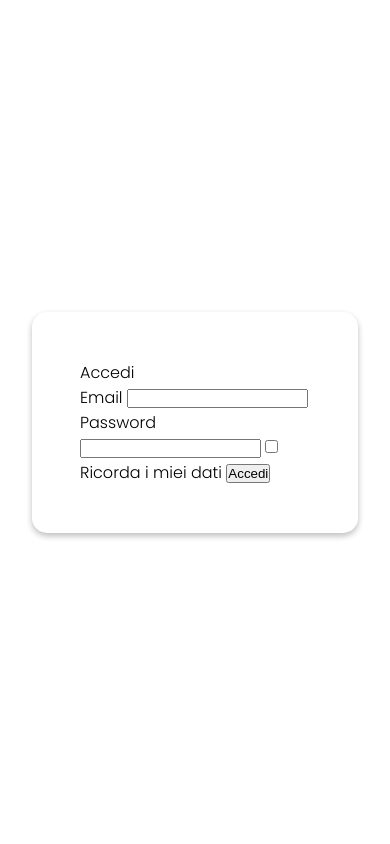
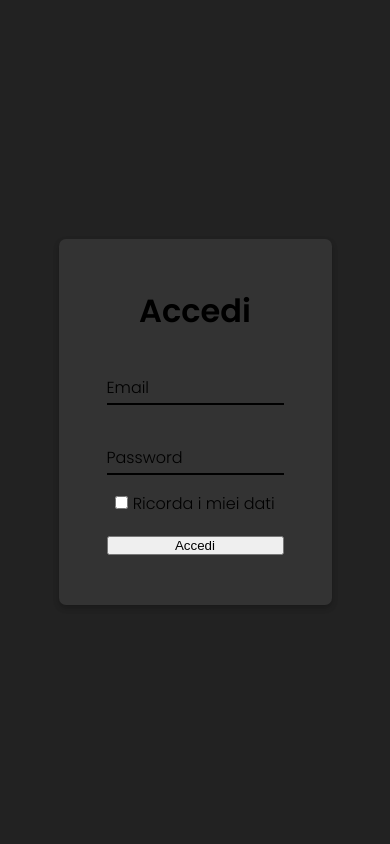
Before and after one commit to dkokollari/Erboristeria-Alchimia, a PHP site: page /login.html in a window 390 px wide. Run offline with PHP 8.4, Linux system fonts and the light colour scheme.

Commit message:
Styling iniziale degli input username e password
username e password ora hanno un label mobile.

```diff
--- a/js/design.js
+++ b/js/design.js
@@ -25,13 +25,24 @@ var j;
 
 
                     /*---------------    MENU    (mobile)   ---------------*/
-
+// console.log("design.js successfully loaded");
+// console.log(formField);
 
     /*         function that shows/hides the menu (toggle)  and the brightness layer     */
 function showMenu() {
   menu.classList.toggle("showmenu");
   rightofmenu.classList.toggle("hidemenu");
 }
+
+
+    /*        function that moves the label in the login page     */
+$("#username, #password").on("blur", function() {
+  console.log($(this.previousElementSibling));
+  $(this.previousElementSibling).removeClass("filled");
+  if($(this).val() != "") {
+    $(this.previousElementSibling).addClass("filled");
+  }
+});
 
 
       /*---------------    PARALLAX + SCROLL + TOPBAR EFFECT (mobile)   ---------------*/
@@ -97,50 +108,3 @@ function expandCard() {
   this.classList.toggle("collapsed");
   this.lastElementChild.classList.toggle("rotated");
 }
-
-
-
-
-
-
-
-
-         /*--------------- OLD CODE WITH OLD CSS PERSPECTIVE PARALLAX ---------------*/
-
-
-
-// const titolo = document.getElementById("titolo");                // titolo in corsivo
-// const titlebar = document.getElementById("topbar_title");        // titolo nella barra in alto
-// const topvar = document.getElementById("topbar");                // barra in alto da fissare
-//
-// const scro = document.getElementById("content");
-
-
-//         INAFFIDABILE, OGNI TANTO LAGGA
-// $(document).ready(function() {
-//      $('#wrapper').scroll(function(event) {
-//          var scroll = scro.scrollTop;
-//          let opacity = 1 - (scroll / 200);
-//          if (opacity > -0.1) {
-//              $('#titolo').css('opacity', opacity);
-//          }
-//          if (-opacity < 1) {
-//              $('#topbar_title').css('opacity', 1-opacity);
-//          }
-//
-//      });
-//  });
-
-// scro.addEventListener('scroll', topbar);
-// function topbar() {
-//    scro.scrollTop > 210 ? topvar.classList.remove("hide") : topvar.classList.add("hide");
-//    scro.scrollTop > 20  ? titolo.classList.add("nopacity") : titolo.classList.remove("nopacity");
-//    scro.scrollTop > 20  ? titlebar.classList.add("opacity") : titlebar.classList.remove("opacity");
-// }
-
-
-// function expand(){
-//   this.firstElementChild.lastElementChild.classList.toggle("expandedcard");
-//   this.firstElementChild.firstElementChild.classList.toggle("expandedimg");
-//   this.lastElementChild.classList.toggle("rotate");
-// }
--- a/login.html
+++ b/login.html
@@ -8,27 +8,35 @@
     <link href="https://fonts.googleapis.com/css?family=Poppins:300,600&display=swap" rel="stylesheet">
     <!-- <link href="https://fonts.googleapis.com/css?family=Material+Icons|Material+Icons+Outlined|Material+Icons+Two+Tone|Material+Icons+Round|Material+Icons+Sharp" rel="stylesheet"> -->
     <meta name="viewport" content="width=device-width, initial-scale=1" />
-    <!-- <script src="https://ajax.googleapis.com/ajax/libs/jquery/3.4.1/jquery.min.js"></script> -->
+    <script src="https://ajax.googleapis.com/ajax/libs/jquery/3.4.1/jquery.min.js"></script>
 
   </head>
 
   <body>
-    <div id="login_box_container">
-      <div id="login_box" class="card">
+    <div id="log_in_box_container">
+      <div id="log_in_box">
         <form action="" method="post"> <!-- TODO: inserire action="log_in_page.php" -->
-          <fieldset  id="login_form">
+          <fieldset  id="log_in_form">
             <legend>Accedi</legend>
+            <div class="form_field">
               <label for="username">Email</label> <!-- TODO impostare lingua inglese -->
               <input id="username" name="username" type="email"/>
+            </div>
+            <div class="form_field">
               <label for="password">Password</label> <!-- TODO impostare lingua inglese -->
               <input id="password" name="password" type="password"/>
+            </div>
+            <div class="form_remember_me">
               <input id="remember_me" type="checkbox"/>
               <label for="remember_me">Ricorda i miei dati</label>
-            <input id="submit" type="submit" value="Accedi" />
+            </div>
+
+            <input id="log_in" type="submit" value="Accedi" />
           </fieldset>
         </form>
       </div>
     </div>
   </body>
+  <script src="js/design.js"></script>
 
 </html>
--- a/stylesheet.css
+++ b/stylesheet.css
@@ -33,8 +33,7 @@ a {
 }
 body {
   font: 300 1em 'Poppins', sans-serif;
-  background-color:#ffffff;
-
+    background-color: #222;
 }
                                   /* overwrite default button rules */
 button {
@@ -573,20 +572,74 @@ transition: transform 1s ease;
 }
 
                               /*       LOGIN       */
-#login_box_container {
+#log_in_box_container {
   display: flex;
   min-height: 100vh;
   justify-content: center;
+
 }
-#login_box {
+#log_in_box {
   padding: 3em;
-  margin: auto 32px auto 32px;
-  max-width: 500px;
+  margin: auto;
+  display: flex;
+  justify-content: center;
+  text-align: center;
+  border-radius: 7px;
+  box-shadow: 0 3px 6px rgba(0,0,0,0.10), 0 3px 6px rgba(0,0,0,0.17);
+  background-color: #333; /* TODO remove dark mode testing */
 }
-#login_box.card {
-  background-color: white;
+@media screen and (min-width:600px) {
+  #log_in_box {
+      width: 500px;
+  }
+  #log_in_box form {
+    width: 250px;
+  }
+}
+
+#log_in_form legend {
+  width: 100%;
+  font-size: 2em;
+  font-weight: bold;
+}
+#log_in_box.card {
+  background-color: #333;
   border-radius: 15px;
 }
-#login_box fieldset {
+#log_in_box fieldset {
   border:none;
 }
+#username, #password {
+  width: 100%;
+}
+.form_field {
+  position: relative;
+  margin-top: 2.5em;
+}
+.form_field label {
+  position: absolute;
+  top: 0;
+  left:0;
+  transition: ease 0.3s;
+  transform-origin: left;
+  cursor: text;
+}
+.form_field:focus-within label, .filled {
+  transform: translateY(-1.7em) scale(0.8);
+  transform-origin: left;
+  transition: ease 0.3s;
+}
+.form_field input {
+  line-height: 2em;
+  background-color: #333; /* TODO remove dark mode testing */
+  border-bottom: 2px solid black;
+  border-top: none;
+  border-left: none;
+  border-right: none;
+}
+#log_in {
+  width: 100%;
+}
+.form_remember_me{
+  margin: 1em 0 1em 0;
+}
```
Lines whose indentation alone changed are shown as unchanged.
